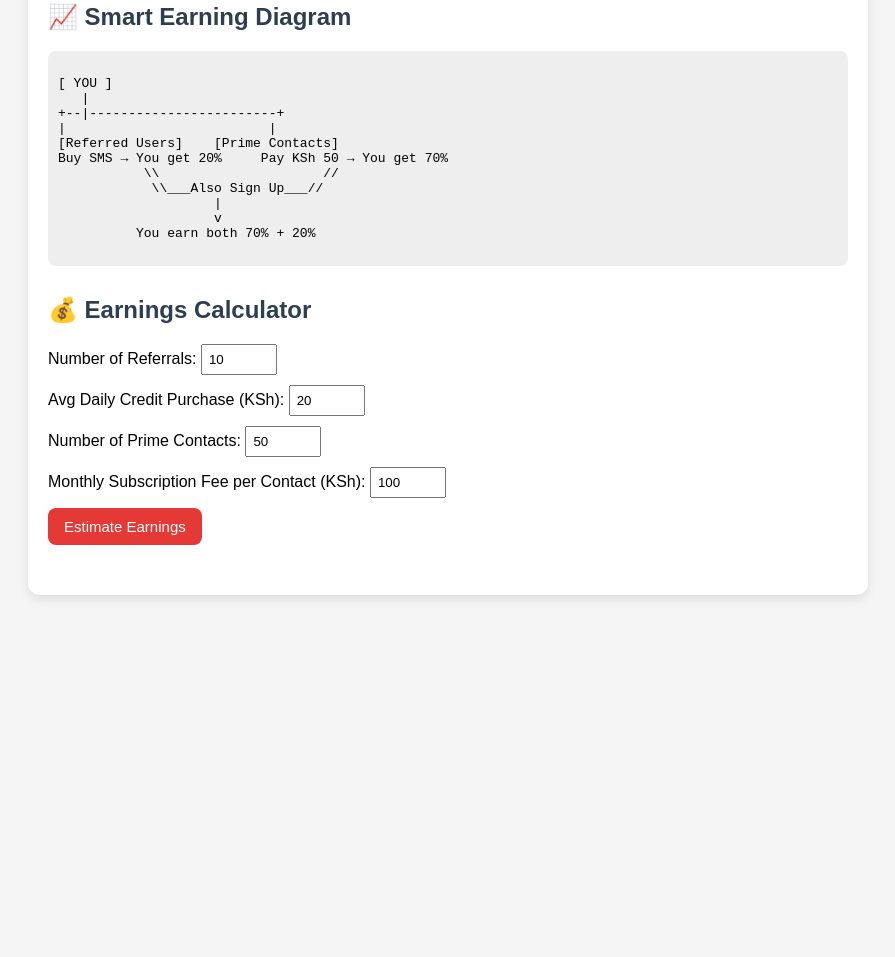
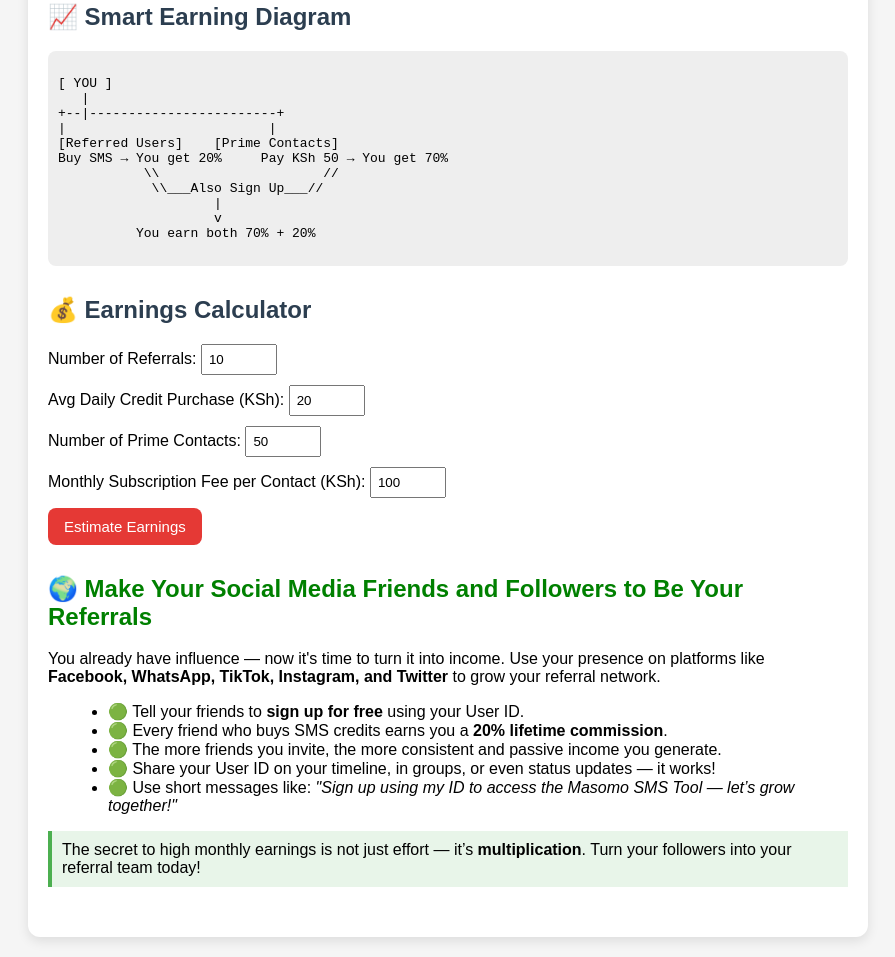
Before and after one commit to masomodigital/how-to-earn, a plain HTML site: page index.html in a window 1280 px wide. Shown: the part 758-1715 px from the top of the page, without its empty margins (192-1087 px from the left). Before the commit the page ends 1373 px from the top, so only its background shows below. Drawn offline with Linux system fonts and the light colour scheme.

Commit message:
Update index.html

```diff
--- a/index.html
+++ b/index.html
@@ -129,6 +129,24 @@
 
   <p id="result"></p>
 </div>
+<div class="section" style="margin-top: 30px;">
+  <h2 style="color: green; font-weight: bold;">
+    🌍 Make Your Social Media Friends and Followers to Be Your Referrals
+  </h2>
+  <p>
+    You already have influence — now it's time to turn it into income. Use your presence on platforms like <strong>Facebook, WhatsApp, TikTok, Instagram, and Twitter</strong> to grow your referral network.
+  </p>
+  <ul style="margin-left: 20px;">
+    <li>🟢 Tell your friends to <strong>sign up for free</strong> using your User ID.</li>
+    <li>🟢 Every friend who buys SMS credits earns you a <strong>20% lifetime commission</strong>.</li>
+    <li>🟢 The more friends you invite, the more consistent and passive income you generate.</li>
+    <li>🟢 Share your User ID on your timeline, in groups, or even status updates — it works!</li>
+    <li>🟢 Use short messages like: <em>"Sign up using my ID to access the Masomo SMS Tool — let’s grow together!"</em></li>
+  </ul>
+  <div class="highlight">
+    The secret to high monthly earnings is not just effort — it’s <strong>multiplication</strong>. Turn your followers into your referral team today!
+  </div>
+</div>
 
 <script>
   function calculateEarnings() {
```
